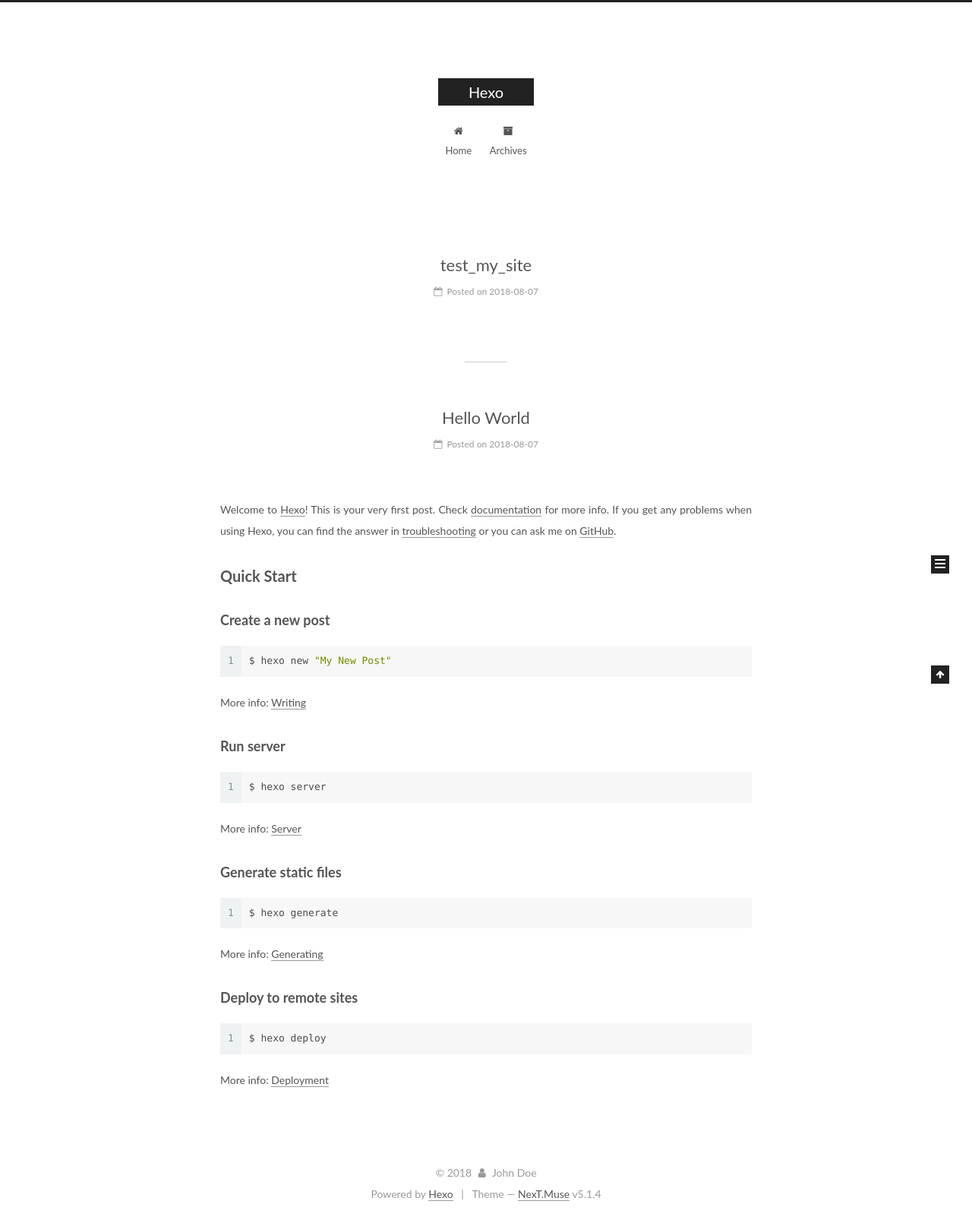
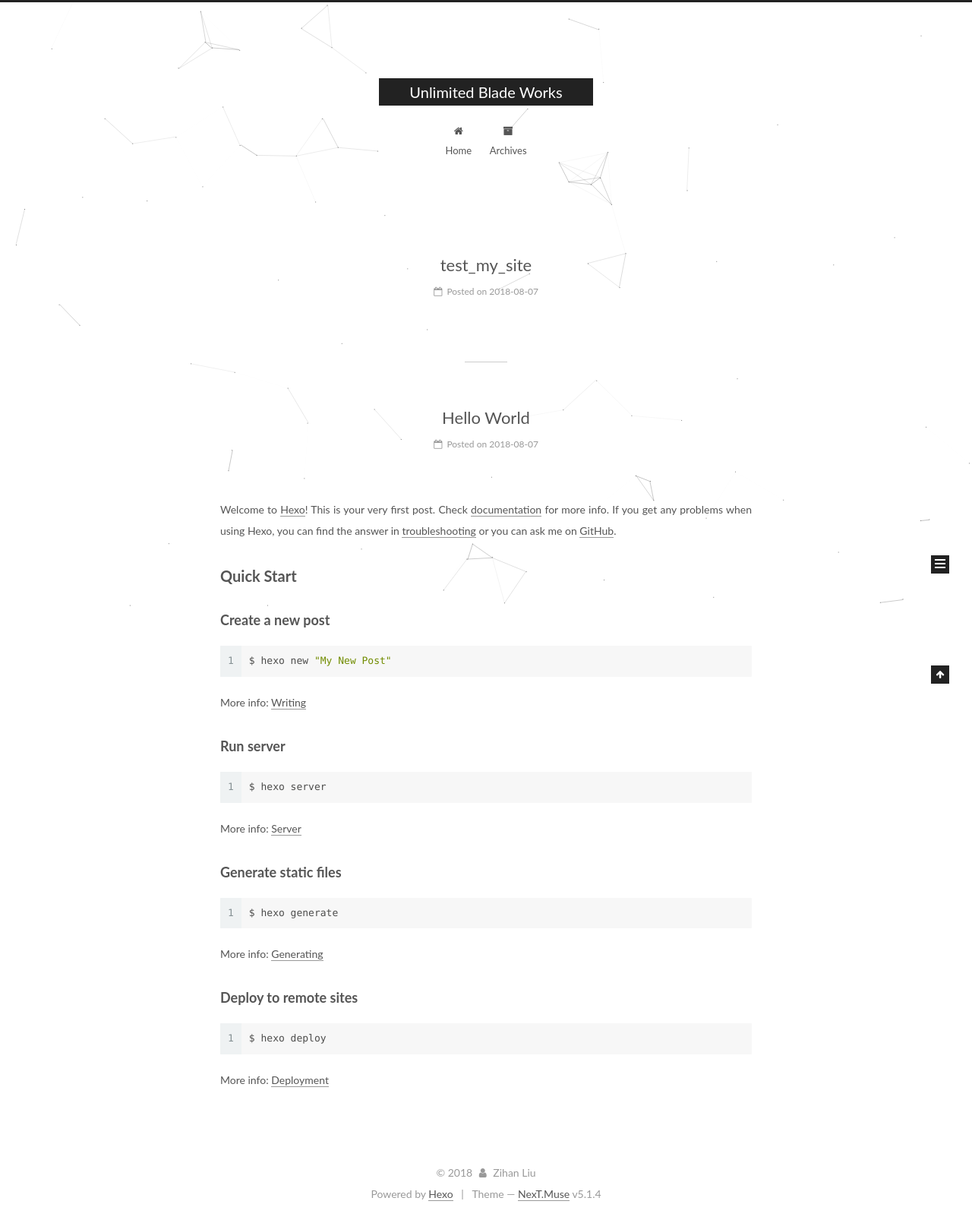
Before and after one commit to ZihanLiu95/ZihanLiu95.github.io, a plain HTML site: page index.html in a window 1280 px wide. Shown: the whole page at 76% size. Drawn offline with Linux system fonts and the light colour scheme.

Commit message:
Site updated: 2018-08-07 19:50:56

```diff
--- a/2018/08/07/hello-world/index.html
+++ b/2018/08/07/hello-world/index.html
@@ -83,7 +83,7 @@
 <meta property="og:type" content="article">
 <meta property="og:title" content="Hello World">
 <meta property="og:url" content="http://yoursite.com/2018/08/07/hello-world/index.html">
-<meta property="og:site_name" content="Hexo">
+<meta property="og:site_name" content="Unlimited Blade Works">
 <meta property="og:description" content="Welcome to Hexo! This is your very first post. Check documentation for more info. If you get any problems when using Hexo, you can find the answer in troubleshooting or you can ask me on GitHub. Quick">
 <meta property="og:locale" content="default">
 <meta property="og:updated_time" content="2018-08-07T10:16:48.038Z">
@@ -125,7 +125,7 @@
 
 
 
-  <title>Hello World | Hexo</title>
+  <title>Hello World | Unlimited Blade Works</title>
 
 
 
@@ -155,7 +155,7 @@
     <div class="custom-logo-site-title">
       <a href="/"  class="brand" rel="start">
         <span class="logo-line-before"><i></i></span>
-        <span class="site-title">Hexo</span>
+        <span class="site-title">Unlimited Blade Works</span>
         <span class="logo-line-after"><i></i></span>
       </a>
     </div>
@@ -235,13 +235,13 @@
     <link itemprop="mainEntityOfPage" href="http://yoursite.com/2018/08/07/hello-world/">
 
     <span hidden itemprop="author" itemscope itemtype="http://schema.org/Person">
-      <meta itemprop="name" content="John Doe">
+      <meta itemprop="name" content="Zihan Liu">
       <meta itemprop="description" content="">
       <meta itemprop="image" content="/images/avatar.gif">
     </span>
 
     <span hidden itemprop="publisher" itemscope itemtype="http://schema.org/Organization">
-      <meta itemprop="name" content="Hexo">
+      <meta itemprop="name" content="Unlimited Blade Works">
     </span>
 
 
@@ -406,7 +406,7 @@
         <div class="site-overview">
           <div class="site-author motion-element" itemprop="author" itemscope itemtype="http://schema.org/Person">
 
-              <p class="site-author-name" itemprop="name">John Doe</p>
+              <p class="site-author-name" itemprop="name">Zihan Liu</p>
               <p class="site-description motion-element" itemprop="description"></p>
           </div>
 
@@ -478,7 +478,7 @@
   <span class="with-love">
     <i class="fa fa-user"></i>
   </span>
-  <span class="author" itemprop="copyrightHolder">John Doe</span>
+  <span class="author" itemprop="copyrightHolder">Zihan Liu</span>
 
 
 </div>
@@ -551,6 +551,8 @@
 
 
 
+
+
     <script type="text/javascript" src="/lib/jquery/index.js?v=2.1.3"></script>
 
 
@@ -577,6 +579,11 @@
 
 
     <script type="text/javascript" src="/lib/fancybox/source/jquery.fancybox.pack.js?v=2.1.5"></script>
+
+
+
+
+    <script type="text/javascript" src="/lib/canvas-nest/canvas-nest.min.js"></script>
 
 
 
--- a/css/main.css
+++ b/css/main.css
@@ -1822,7 +1822,7 @@ pre .javascript .function {
   width: 4px;
   height: 4px;
   border-radius: 50%;
-  background: #ff41d5;
+  background: #2fff7f;
 }
 .links-of-blogroll {
   font-size: 13px;
--- a/index.html
+++ b/index.html
@@ -80,12 +80,12 @@
 
 
 <meta property="og:type" content="website">
-<meta property="og:title" content="Hexo">
+<meta property="og:title" content="Unlimited Blade Works">
 <meta property="og:url" content="http://yoursite.com/index.html">
-<meta property="og:site_name" content="Hexo">
+<meta property="og:site_name" content="Unlimited Blade Works">
 <meta property="og:locale" content="default">
 <meta name="twitter:card" content="summary">
-<meta name="twitter:title" content="Hexo">
+<meta name="twitter:title" content="Unlimited Blade Works">
 
 
 
@@ -121,7 +121,7 @@
 
 
 
-  <title>Hexo</title>
+  <title>Unlimited Blade Works</title>
 
 
 
@@ -152,7 +152,7 @@
     <div class="custom-logo-site-title">
       <a href="/"  class="brand" rel="start">
         <span class="logo-line-before"><i></i></span>
-        <span class="site-title">Hexo</span>
+        <span class="site-title">Unlimited Blade Works</span>
         <span class="logo-line-after"><i></i></span>
       </a>
     </div>
@@ -232,13 +232,13 @@
     <link itemprop="mainEntityOfPage" href="http://yoursite.com/2018/08/07/test-my-site/">
 
     <span hidden itemprop="author" itemscope itemtype="http://schema.org/Person">
-      <meta itemprop="name" content="John Doe">
+      <meta itemprop="name" content="Zihan Liu">
       <meta itemprop="description" content="">
       <meta itemprop="image" content="/images/avatar.gif">
     </span>
 
     <span hidden itemprop="publisher" itemscope itemtype="http://schema.org/Organization">
-      <meta itemprop="name" content="Hexo">
+      <meta itemprop="name" content="Unlimited Blade Works">
     </span>
 
 
@@ -351,13 +351,13 @@
     <link itemprop="mainEntityOfPage" href="http://yoursite.com/2018/08/07/hello-world/">
 
     <span hidden itemprop="author" itemscope itemtype="http://schema.org/Person">
-      <meta itemprop="name" content="John Doe">
+      <meta itemprop="name" content="Zihan Liu">
       <meta itemprop="description" content="">
       <meta itemprop="image" content="/images/avatar.gif">
     </span>
 
     <span hidden itemprop="publisher" itemscope itemtype="http://schema.org/Organization">
-      <meta itemprop="name" content="Hexo">
+      <meta itemprop="name" content="Unlimited Blade Works">
     </span>
 
 
@@ -498,7 +498,7 @@
         <div class="site-overview">
           <div class="site-author motion-element" itemprop="author" itemscope itemtype="http://schema.org/Person">
 
-              <p class="site-author-name" itemprop="name">John Doe</p>
+              <p class="site-author-name" itemprop="name">Zihan Liu</p>
               <p class="site-description motion-element" itemprop="description"></p>
           </div>
 
@@ -554,7 +554,7 @@
   <span class="with-love">
     <i class="fa fa-user"></i>
   </span>
-  <span class="author" itemprop="copyrightHolder">John Doe</span>
+  <span class="author" itemprop="copyrightHolder">Zihan Liu</span>
 
 
 </div>
@@ -627,6 +627,8 @@
 
 
 
+
+
     <script type="text/javascript" src="/lib/jquery/index.js?v=2.1.3"></script>
 
 
@@ -653,6 +655,11 @@
 
 
     <script type="text/javascript" src="/lib/fancybox/source/jquery.fancybox.pack.js?v=2.1.5"></script>
+
+
+
+
+    <script type="text/javascript" src="/lib/canvas-nest/canvas-nest.min.js"></script>
 
 
 
```
Also changed, not shown: 2018/08/07/test-my-site/index.html (+14 -7 lines), archives/2018/08/index.html (+14 -7 lines), archives/2018/index.html (+14 -7 lines), archives/index.html (+14 -7 lines).
